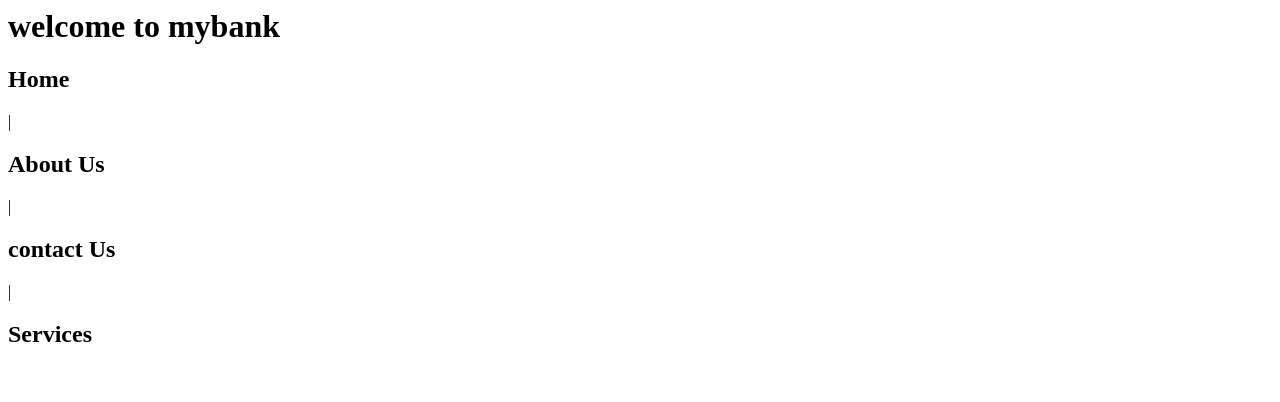
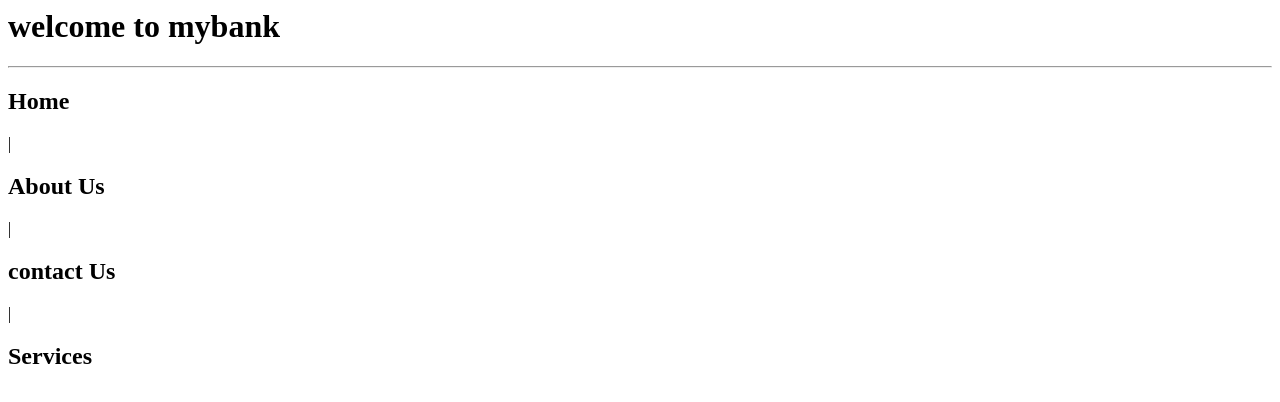
Before and after one commit to Gharde17/mybank, a plain HTML site: page index.html in a window 1280 px wide. Drawn offline with Linux system fonts and the light colour scheme.

Commit message:
Update index.html

```diff
--- a/index.html
+++ b/index.html
@@ -1,4 +1,4 @@
-<h1>welcome to mybank</h2>
+<h1>welcome to mybank</h2><hr>
 <h2 a href="home.html">Home</h2>|
 <h2 a href="About.html">About Us</h2>|
 <h2 a href="contact Us.html">contact Us</h2>|
```
